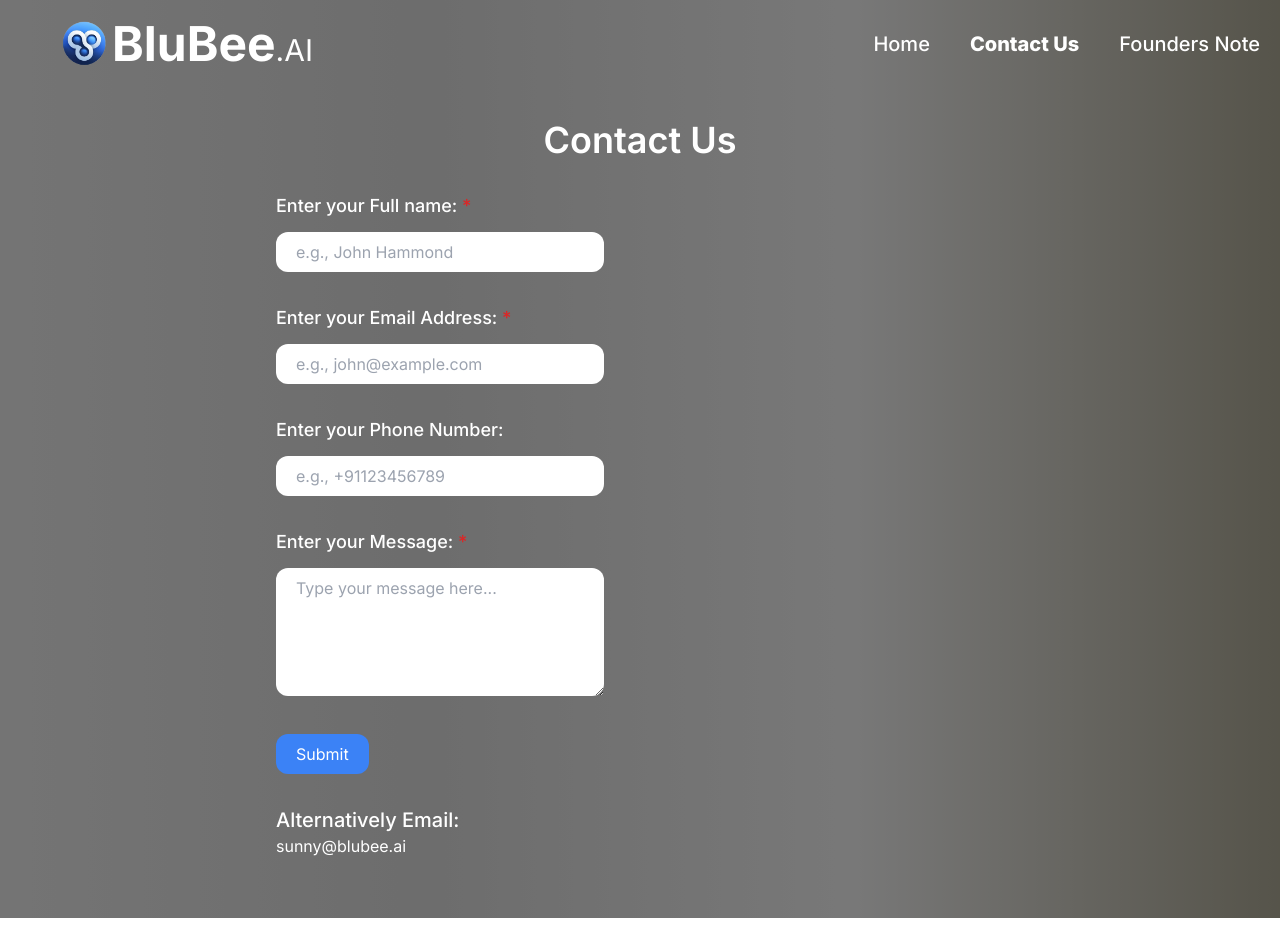
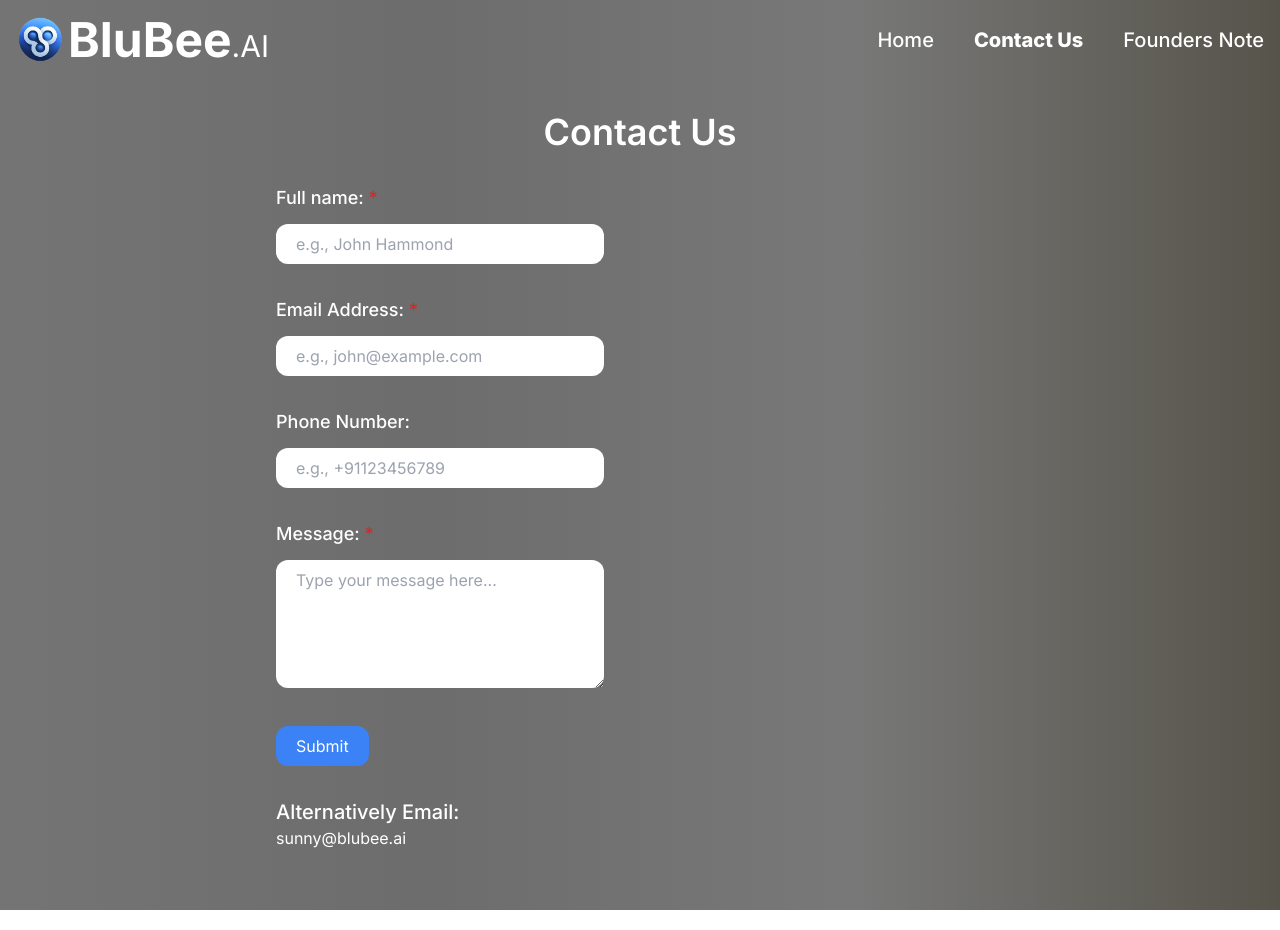
Before and after one commit to Arsooo-SunnY/blubee, a Next.js app: page /contact in a window 1280 px wide. Built offline with nearby package versions, Linux system fonts and the light colour scheme.

Commit message:
Update page.js

```diff
--- a/src/app/contact/page.js
+++ b/src/app/contact/page.js
@@ -46,7 +46,7 @@ const ContactUs = () => {
     return (
         <div className="bg-custom-gradient text-white min-h-screen">
             <div className="bg-black bg-opacity-50 min-h-screen">
-                <nav className="flex items-center justify-between p-5 md:ml-10">
+                <nav className="flex items-center justify-between p-4">
                     <Link href="/">
                         <div className="flex items-center">
                             <img src={logoImage} alt="BluBee Logo" className="w-12 h-12 mr-1" />
@@ -102,7 +102,7 @@ const ContactUs = () => {
                     <h1 className="text-4xl font-semibold text-center">Contact Us</h1>
                     <form onSubmit={handleSubmit} className="space-y-8">
                         <div className="space-y-3">
-                            <label htmlFor="uname" className="text-lg font-medium">Enter your Full name: <span className="text-red-600">*</span></label><br/>
+                            <label htmlFor="uname" className="text-lg font-medium">Full name: <span className="text-red-600">*</span></label><br/>
                             <input
                                 type="text"
                                 name="uname"
@@ -116,7 +116,7 @@ const ContactUs = () => {
                             />
                         </div>
                         <div className="space-y-3">
-                            <label htmlFor="email" className="text-lg font-medium">Enter your Email Address: <span className="text-red-600">*</span></label><br/>
+                            <label htmlFor="email" className="text-lg font-medium">Email Address: <span className="text-red-600">*</span></label><br/>
                             <input
                                 type="email"
                                 name="email"
@@ -130,7 +130,7 @@ const ContactUs = () => {
                             />
                         </div>
                         <div className="space-y-3">
-                            <label htmlFor="phone" className="text-lg font-medium">Enter your Phone Number:</label><br/>
+                            <label htmlFor="phone" className="text-lg font-medium">Phone Number:</label><br/>
                             <input
                                 type="text"
                                 name="phone"
@@ -143,7 +143,7 @@ const ContactUs = () => {
                             />
                         </div>
                         <div className="space-y-3">
-                            <label htmlFor="message" className="text-lg font-medium">Enter your Message: <span className="text-red-600">*</span></label><br/>
+                            <label htmlFor="message" className="text-lg font-medium">Message: <span className="text-red-600">*</span></label><br/>
                             <textarea
                                 name="message"
                                 id="message"
```
